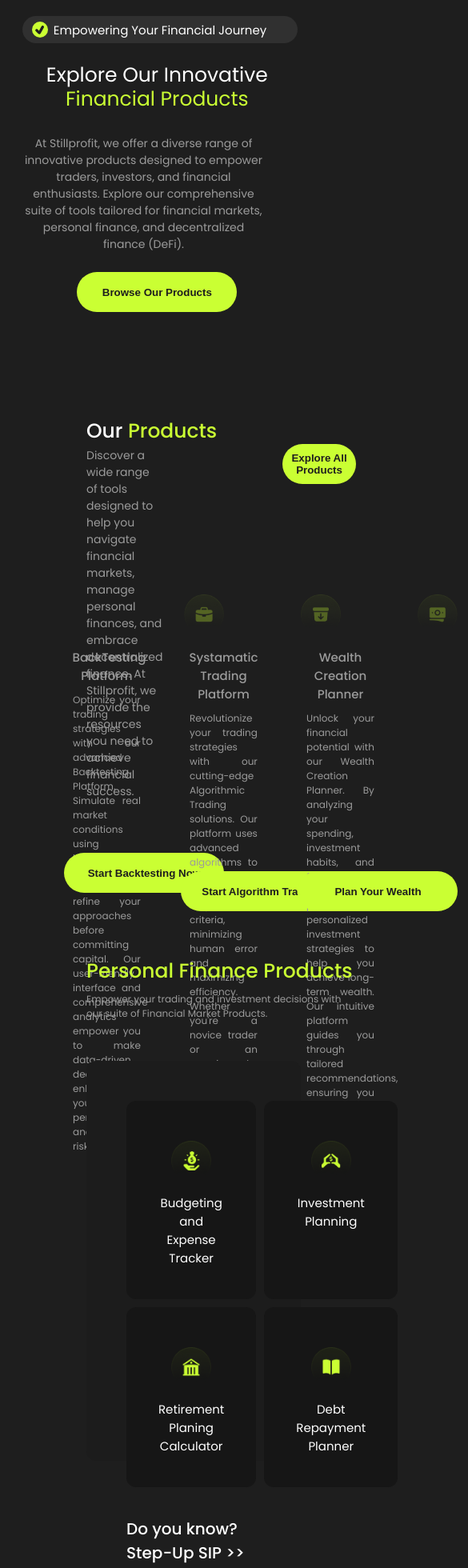
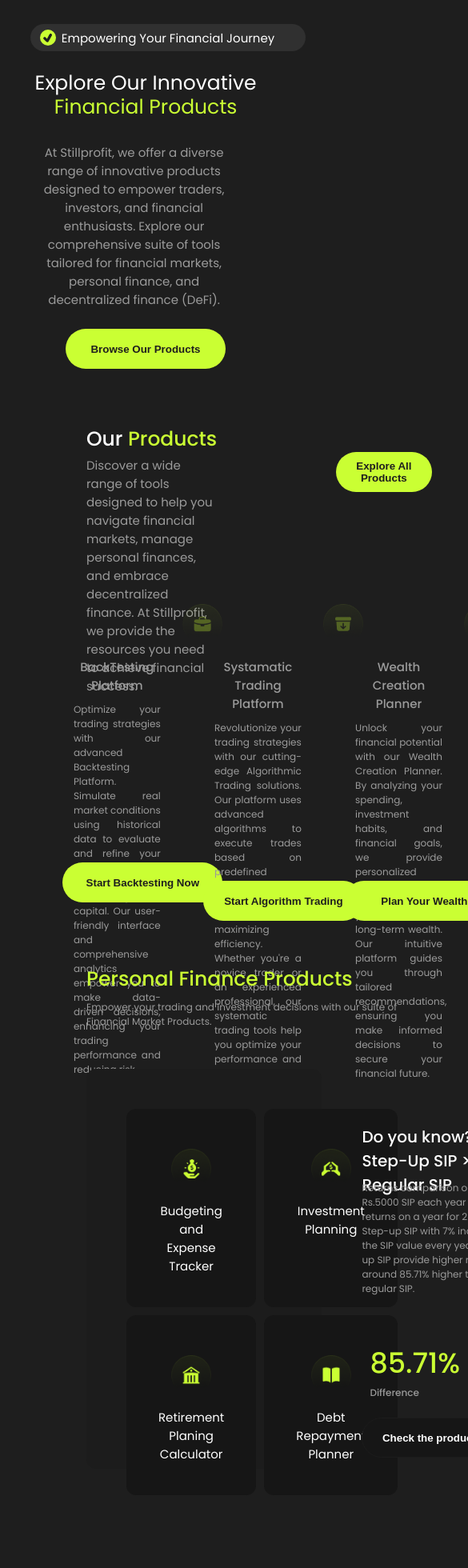
Before and after one commit to SaranSrini03/Product_SP, a React (Vite) app in the folder client/: page / in a window 390 px wide. Shown: the top 1960 px of the page at 80% size, 585 px wide, since content can reach past the window. Built offline with nearby package versions, Linux system fonts and the light colour scheme.

Commit message:
Update Product.css

```diff
--- a/client/src/styles/Product.css
+++ b/client/src/styles/Product.css
@@ -362,48 +362,19 @@
     margin: 10px;
 }
 /* Media Queries */
-@media (max-width: 1200px) {
-    .heroSection {
-        flex-direction: column;
-    }
 
-    .heroSection > .left,
-    .heroSection > .right {
-        width: 100%;
-    }
-
-    .productSection > .container > .box {
-        flex: 1 1 45%;
-    }
-
-    .finSection > .container,
-    .yieldContainer > .leftContainer,
-    .yieldContainer > .rightContainer {
-        flex-direction: column;
-        width: 100%;
-    }
-}
-
-@media (max-width: 768px) {
-    .productSection > .container > .box {
-        flex: 1 1 90%; /* Full width for mobile */
-    }
-
-    .heroSection > .left > .title {
-        font-size: 28px; /* Smaller title */
-    }
-
-    .heroSection > .left > .subtitle,
-    .productSection > .subsection > .subtitle {
-        font-size: 14px; /* Smaller subtitles */
-    }
-}
 
 @media (max-width: 480px) {
-
+    body{
+        width: 480px;
+        overflow-x: hidden;
+        /* margin: 0px; */
+    }
     .heroSection{
-        margin: 20px;
+        /* background-color: red; */
         text-align: center;
+        width: 100%;
+        margin: 30px;
     }
     .heroSection > .left > .label > .tick{
         margin-left: -160px;
@@ -421,6 +392,7 @@
         width: 90%;
         text-align: center;
     }
+
     .heroSection > .right{
         display: none;
     }
```
